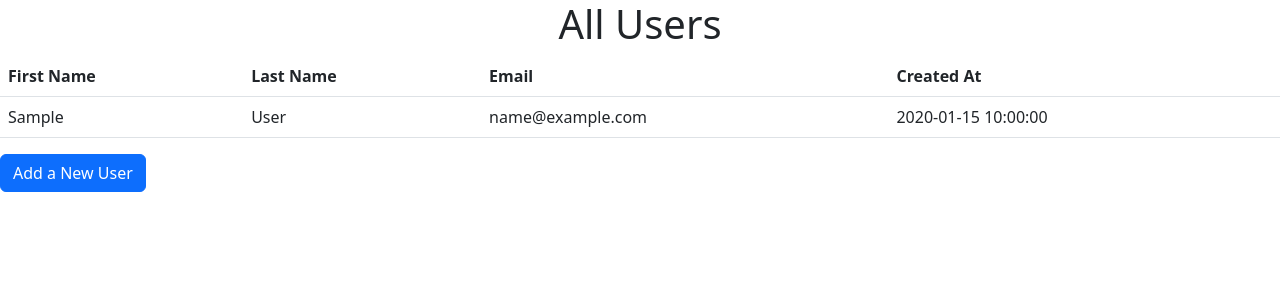
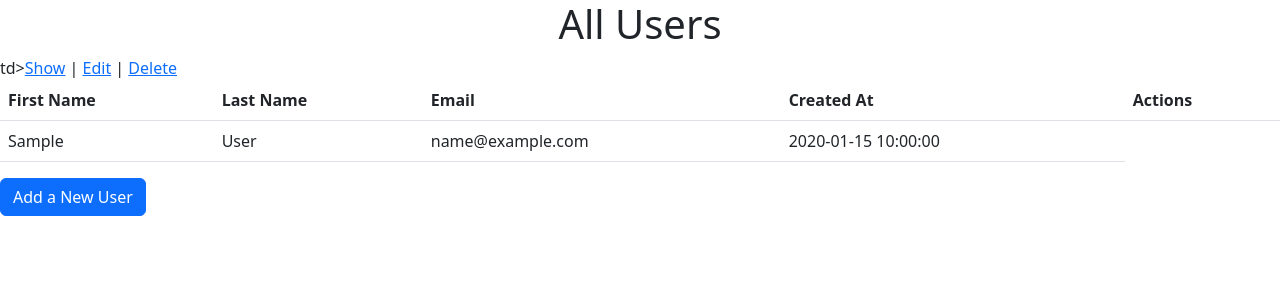
Before and after one commit to Brando129/users_crud, a Flask app: template templates/read.html in a window 1280 px wide. Shown: the top 300 px of the page. Run offline with Flask 3, Linux system fonts and the light colour scheme; the template is opened without the code that fills it: most values are stand-ins (such as "Sample title", 1, 10 or a date in 2020).

Commit message:
Added actions in the read.html all users table

```diff
--- a/templates/read.html
+++ b/templates/read.html
@@ -19,6 +19,7 @@
                 <th>Last Name</th>
                 <th>Email</th>
                 <th>Created At</th>
+                <th>Actions</th>
             </tr>
         </thead>
         <tbody>
@@ -28,6 +29,7 @@
                     <td>{{user.last_name}}</td>
                     <td>{{user.email}}</td>
                     <td>{{user.created_at}}</td>
+                    td><a href="#">Show</a> | <a href="#">Edit</a> | <a href="#">Delete</a></td>
                 </tr>
             {% endfor %}
         </tbody>
```
